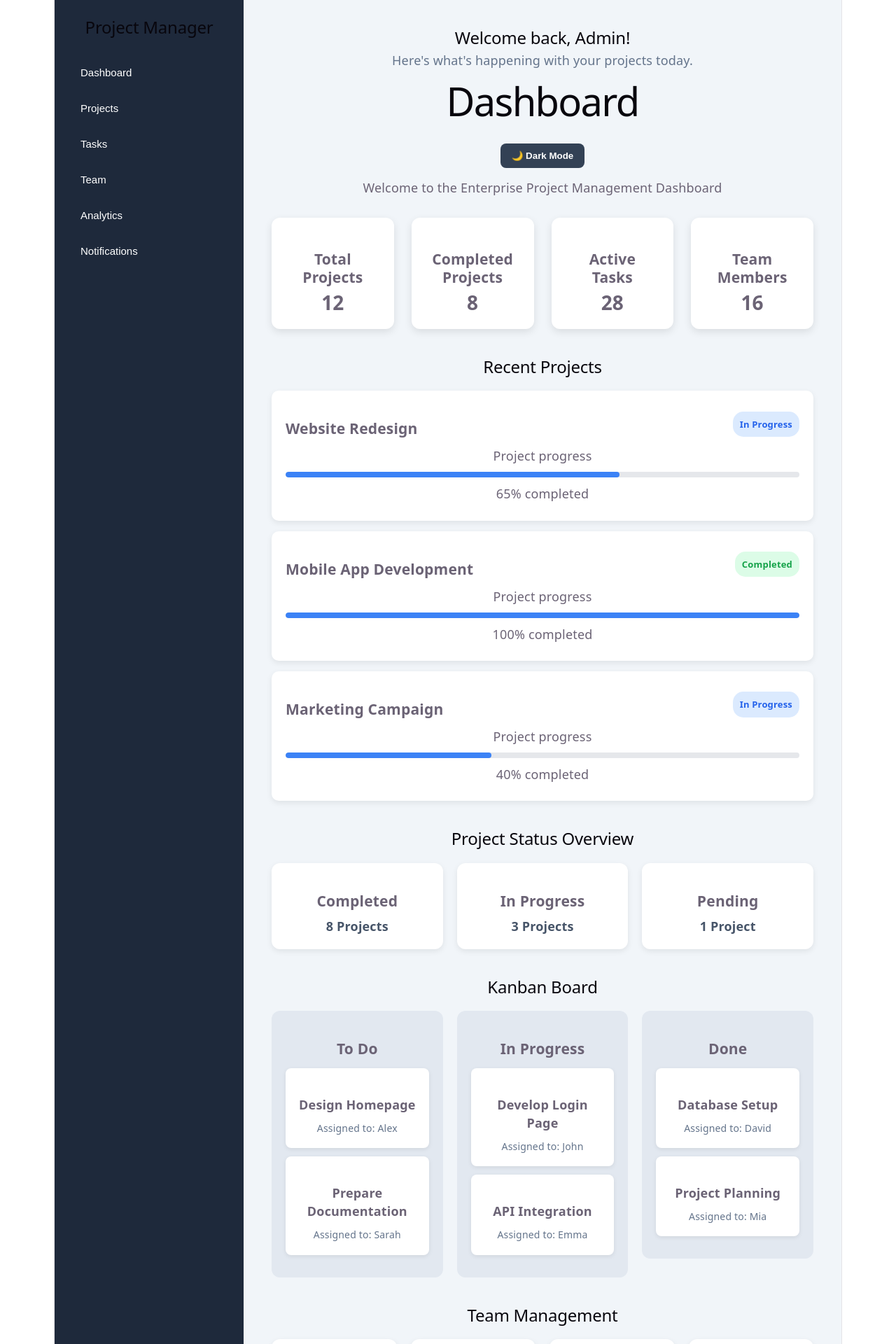
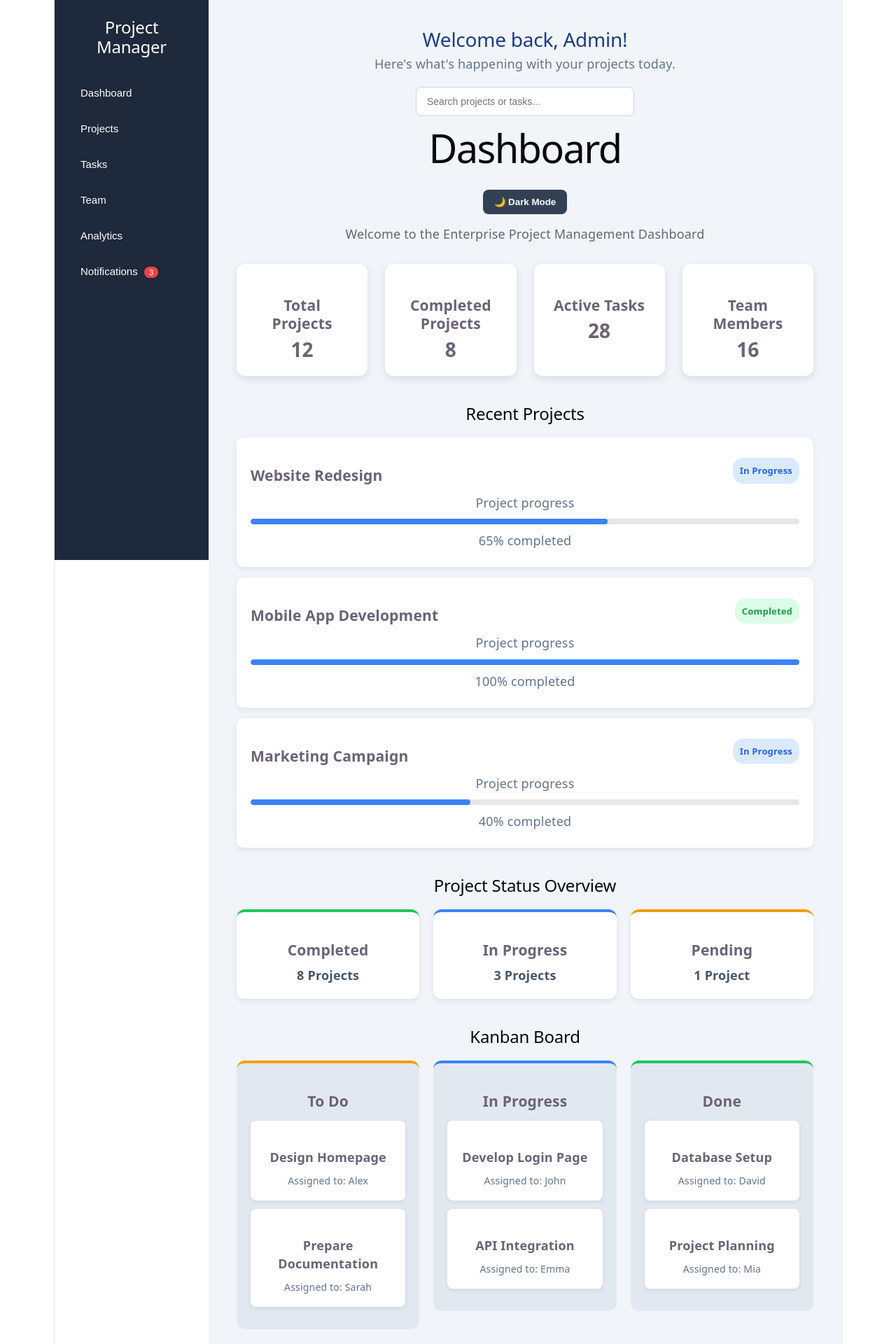
Before and after one commit to gangas9a-cell/enterprise-project-management-dashboard, a React (Vite) app: page / in a window 1280 px wide. Shown: the top 1920 px of the page at 70% size. Built offline with nearby package versions, Linux system fonts and the light colour scheme.

Commit message:
Add project search and dashboard features

```diff
--- a/src/App.css
+++ b/src/App.css
@@ -8,6 +8,11 @@
   padding: 25px;
   background-color: #1e293b;
   color: white;
+
+  position: sticky;
+  top: 0;
+  height: 100vh;
+  box-sizing: border-box;
 }
 
 .sidebar h2 {
@@ -70,6 +75,7 @@
 
 .project p {
   margin: 5px 0;
+  color: #64748b;
 }
 .project-header {
   display: flex;
@@ -128,6 +134,7 @@
   padding: 20px;
   border-radius: 12px;
   min-height: 250px;
+  gap: 10px;
 }
 
 .kanban-column h3 {
@@ -339,10 +346,13 @@
   text-align: left;
   font-size: 15px;
   cursor: pointer;
+  transition: 0.2s;
 }
 
 .sidebar nav button:hover {
   background-color: #334155;
+  padding-left: 18px;
+  color: #60a5fa;
 }
 @media (max-width: 900px) {
   .dashboard {
@@ -447,3 +457,199 @@
 .dark-mode .status-card p {
   color: #cbd5e1;
 }
+.dark-mode .sidebar {
+  background-color: #0f172a;
+  color: white;
+}
+.dark-mode .sidebar h2 {
+  color: #60a5fa;
+}
+.dark-mode .main-content h1 {
+  color: #f8fafc;
+}
+.card {
+  transition: 0.2s;
+}
+
+.card:hover {
+  transform: translateY(-5px);
+  box-shadow: 0 8px 18px rgba(0, 0, 0, 0.15);
+}
+.project {
+  transition: 0.2s;
+}
+
+.project:hover {
+  transform: translateY(-4px);
+  box-shadow: 0 8px 18px rgba(0, 0, 0, 0.15);
+}
+.team-card {
+  transition: 0.2s;
+}
+
+.team-card:hover {
+  transform: translateY(-4px);
+  box-shadow: 0 8px 18px rgba(0, 0, 0, 0.15);
+}
+.task {
+  transition: 0.2s;
+}
+
+.task:hover {
+  transform: translateY(-3px);
+  box-shadow: 0 6px 14px rgba(0, 0, 0, 0.12);
+}
+.analytics-card {
+  transition: 0.2s;
+}
+
+.analytics-card:hover {
+  transform: translateY(-4px);
+  box-shadow: 0 8px 18px rgba(0, 0, 0, 0.15);
+}
+.status-card {
+  transition: 0.2s;
+}
+
+.status-card:hover {
+  transform: translateY(-4px);
+  box-shadow: 0 8px 18px rgba(0, 0, 0, 0.15);
+}
+.notification {
+  transition: 0.2s;
+}
+
+.notification:hover {
+  transform: translateX(5px);
+  box-shadow: 0 6px 14px rgba(0, 0, 0, 0.12);
+}
+.sidebar h2 {
+  color: white;
+}
+
+.dark-mode .sidebar h2 {
+  color: #60a5fa;
+}
+
+.dark-mode .bar span {
+  color: #cbd5e1;
+}
+.theme-button {
+  transition: 0.2s;
+}
+
+.theme-button:hover {
+  transform: scale(1.05);
+}
+.progress {
+  transition: width 0.8s ease;
+}
+.status-card:nth-child(1) {
+  border-top: 4px solid #22c55e;
+}
+
+.status-card:nth-child(2) {
+  border-top: 4px solid #3b82f6;
+}
+
+.status-card:nth-child(3) {
+  border-top: 4px solid #f59e0b;
+}
+.dark-mode .project p {
+  color: #cbd5e1;
+}
+.analytics-card p {
+  color: #2563eb;
+  font-size: 32px;
+}
+.dark-mode .analytics-card p {
+  color: #60a5fa;
+}
+.bar {
+  transition: 0.2s;
+}
+
+.bar:hover {
+  transform: scaleY(1.05);
+}
+.top-header h2 {
+  color: #1e3a8a;
+  font-size: 28px;
+}
+.dark-mode .top-header h2 {
+  color: #60a5fa;
+}
+.sidebar nav {
+  margin-top: 10px;
+}
+.notification-badge {
+  background-color: #ef4444;
+  color: white;
+  padding: 2px 7px;
+  border-radius: 10px;
+  font-size: 11px;
+  margin-left: 5px;
+}
+.notification-title {
+  display: flex;
+  align-items: center;
+  gap: 12px;
+  margin-bottom: 20px;
+}
+
+.notification-title h2 {
+  margin: 0;
+}
+
+.notification-count {
+  background-color: #ef4444;
+  color: white;
+  padding: 5px 10px;
+  border-radius: 12px;
+  font-size: 12px;
+  font-weight: bold;
+}
+.status {
+  transition: 0.2s;
+}
+
+.status:hover {
+  transform: scale(1.05);
+}
+.kanban-column:nth-child(1) {
+  border-top: 4px solid #f59e0b;
+}
+
+.kanban-column:nth-child(2) {
+  border-top: 4px solid #3b82f6;
+}
+
+.kanban-column:nth-child(3) {
+  border-top: 4px solid #22c55e;
+}
+.kanban-column {
+  transition: 0.2s;
+}
+
+.kanban-column:hover {
+  transform: translateY(-3px);
+}
+.search-bar {
+  width: 280px;
+  padding: 12px 15px;
+  margin-top: 20px;
+  border: 1px solid #cbd5e1;
+  border-radius: 8px;
+  font-size: 14px;
+  outline: none;
+}
+
+.search-bar:focus {
+  border-color: #3b82f6;
+  box-shadow: 0 0 0 3px rgba(59, 130, 246, 0.15);
+}
+.dark-mode .search-bar {
+  background-color: #1e293b;
+  color: white;
+  border-color: #475569;
+}
--- a/src/App.jsx
+++ b/src/App.jsx
@@ -2,6 +2,7 @@ import { useState } from "react";
 import "./App.css";
 function App() {
     const [darkMode, setDarkMode] = useState(false);
+    const [search, setSearch] = useState("");
   return (
     <div className={darkMode ? "dashboard dark-mode" : "dashboard"}>
 
@@ -30,8 +31,8 @@ function App() {
   </button>
 
   <button onClick={() => document.getElementById("notifications").scrollIntoView()}>
-    Notifications
-  </button>
+  Notifications <span className="notification-badge">3</span>
+</button>
 </nav>
       </aside>
 
@@ -41,6 +42,14 @@ function App() {
     <h2>Welcome back, Admin!</h2>
     <p>Here's what's happening with your projects today.</p>
   </div>
+
+  <input
+  type="text"
+  className="search-bar"
+  placeholder="Search projects or tasks..."
+  value={search}
+  onChange={(e) => setSearch(e.target.value)}
+/>
 </div>
         <h1>Dashboard</h1>
         <button
@@ -75,7 +84,9 @@ function App() {
 <div id="projects" className="projects-section">
   <h2>Recent Projects</h2>
 
+  {("Website Redesign".toLowerCase().includes(search.toLowerCase())) && (
   <div className="project">
+
     <div className="project-header">
       <h3>Website Redesign</h3>
       <span className="status in-progress">In Progress</span>
@@ -87,7 +98,9 @@ function App() {
     </div>
     <p>65% completed</p>
   </div>
+  )}
 
+  {("Mobile App Development".toLowerCase().includes(search.toLowerCase())) && (
   <div className="project">
     <div className="project-header">
       <h3>Mobile App Development</h3>
@@ -100,12 +113,15 @@ function App() {
     </div>
     <p>100% completed</p>
   </div>
+  )}
 
+  {("Marketing Campaign".toLowerCase().includes(search.toLowerCase())) && (
   <div className="project">
     <div className="project-header">
       <h3>Marketing Campaign</h3>
       <span className="status in-progress">In Progress</span>
     </div>
+
 
     <p>Project progress</p>
     <div className="progress-bar">
@@ -113,6 +129,7 @@ function App() {
     </div>
     <p>40% completed</p>
   </div>
+  )}
 </div>
         <div className="status-section">
           <h2>Project Status Overview</h2>
@@ -260,7 +277,10 @@ function App() {
           </div>
         </div>
           <div id="notifications" className="notification-section">
-          <h2>Notification Center</h2>
+          <div className="notification-title">
+  <h2>Notification Center</h2>
+  <span className="notification-count">3 New</span>
+</div>
 
           <div className="notification">
             <h3>New Task Assigned</h3>
```
